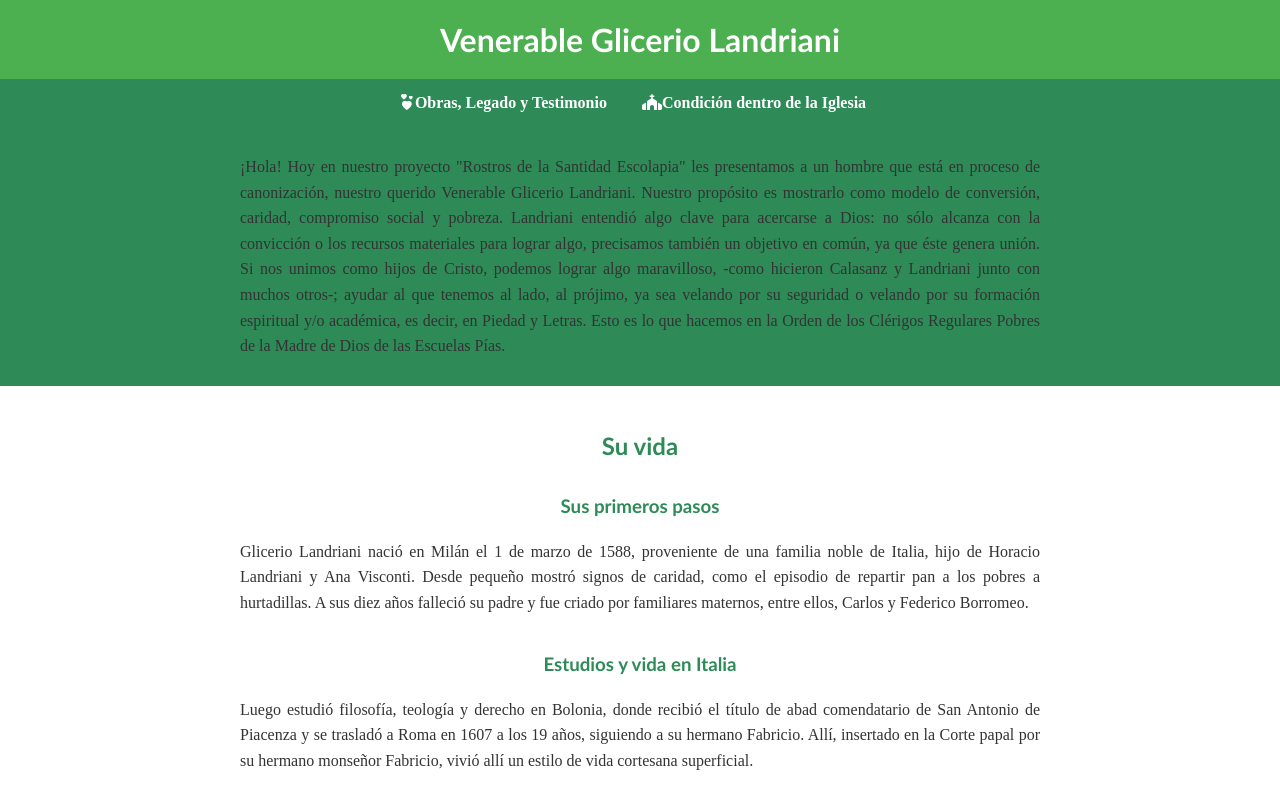
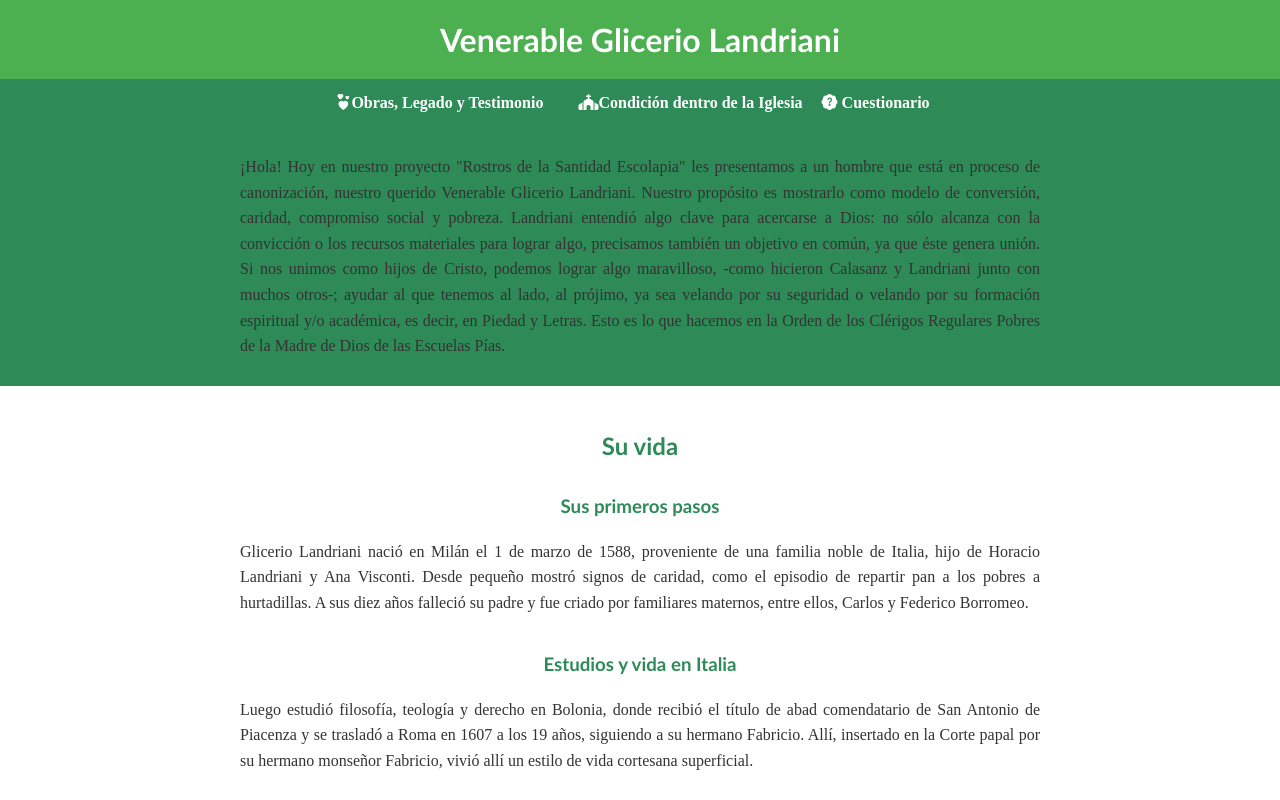
Before and after one commit to gargiulo-haslop/Proyecto-integrador, a plain HTML site: page index.html in a window 1280 px wide. Shown: the top 800 px of the page. Drawn offline with nearby package versions, Linux system fonts and the light colour scheme.

Commit message:
Add files via upload

```diff
--- a/index.html
+++ b/index.html
@@ -17,6 +17,9 @@
         <ul>
             <li><a href="./pages/obras.html"><i class="bi bi-hearts"></i></i>Obras, Legado y Testimonio</a>
             <li><a href="./pages/condicion.html"><i class="fa-solid fa-church"></i></i>Condición dentro de la Iglesia</a>
+            <a href="./pages/cuestionario.html">
+            <i class="bi bi-patch-question-fill"></i> Cuestionario
+    </a>
         </ul>
         </nav>
     <nav>
@@ -41,7 +44,6 @@
       <p> El 31 de mayo 1612, aconsejado por su confesor, el carmelita P. Domingo de Jesús María, entró a las Escuelas Pías. Glicerio descubrió allí algo extraordinario: Calasanz estaba haciendo con los niños aquello que él mismo llevaba años intentando hacer con los pobres: cambiar sus vidas mediante el Evangelio y la educación. Allí se convirtió en el colaborador principal de José de Calasanz. Se especializó en la formación espiritual de los niños; se le atribuye la práctica de acompañar a los niños a sus casas al finalizar las clases para protegerlos, viéndose a sí mismo como un “ángel custodio”; y practicó la pobreza extrema. Glicerio fue el primer escolapio en profesar votos solemnes de pobreza, castidad y obediencia. </p>
       <h3> Fallecimiento </h3>
      <p> Falleció de tuberculosis el 15 de febrero de 1618, a los 30 años de edad. Luego de su muerte comenzaron a circular numerosos testimonios sobre favores y curaciones atribuidos a su intercesión. Por iniciativa de San José de Calasanz, el 23 de junio de 1620 se inició ante la Congregación de Ritos el proceso ordinario para la beatificación de Glicerio. Sin embargo, el proceso sufrió distintas interrupciones y demoras. Finalmente, el 31 de mayo de 1931, el Papa Pío XI reconoció la heroicidad de sus virtudes y le otorgó el título de Venerable, y se lo conmemora el 15 de febrero. Su cuerpo se halla en la iglesia de San Panteón, Roma. </p>
-
     </main>
     <hr>
     <footer>
```
